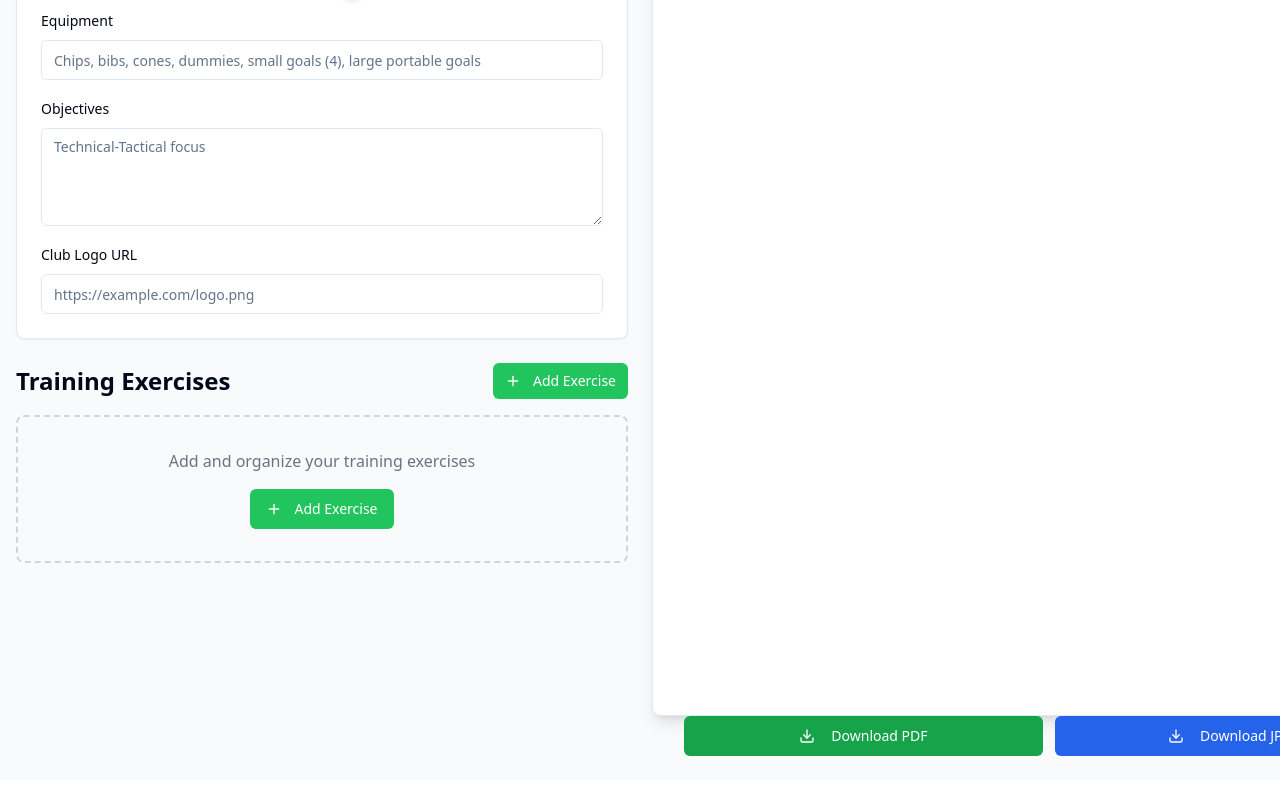
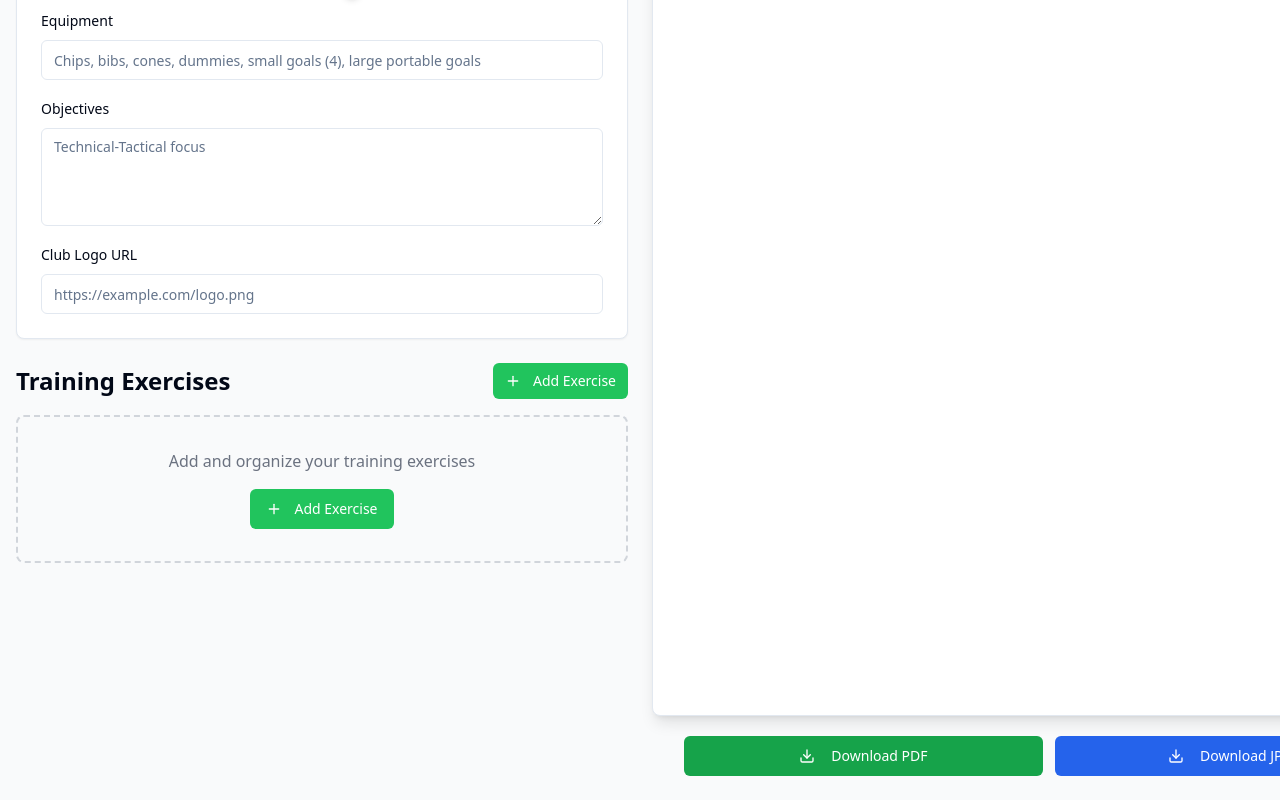
Before and after one commit to stepun/training-session-planner, a React (Vite) app in the folder frontend/: page / in a window 1280 px wide. Shown: the part 516-1316 px from the top of the page. Built offline with nearby package versions, Linux system fonts and the light colour scheme; what @react-pdf/renderer would draw is missing.

Commit message:
style: add 20px top margin to download buttons
- Add explicit marginTop: 20px to button container
- Provides additional spacing on top of space-y-6

```diff
--- a/frontend/src/App.tsx
+++ b/frontend/src/App.tsx
@@ -88,7 +88,7 @@ function App() {
             </div>
 
             {/* Export Buttons */}
-            <div style={{ width: '210mm', margin: '0 auto' }}>
+            <div style={{ width: '210mm', margin: '0 auto', marginTop: '20px' }}>
               <div className="px-8 grid grid-cols-2 gap-3">
                 <Button
                   onClick={handleExportPDF}
```
